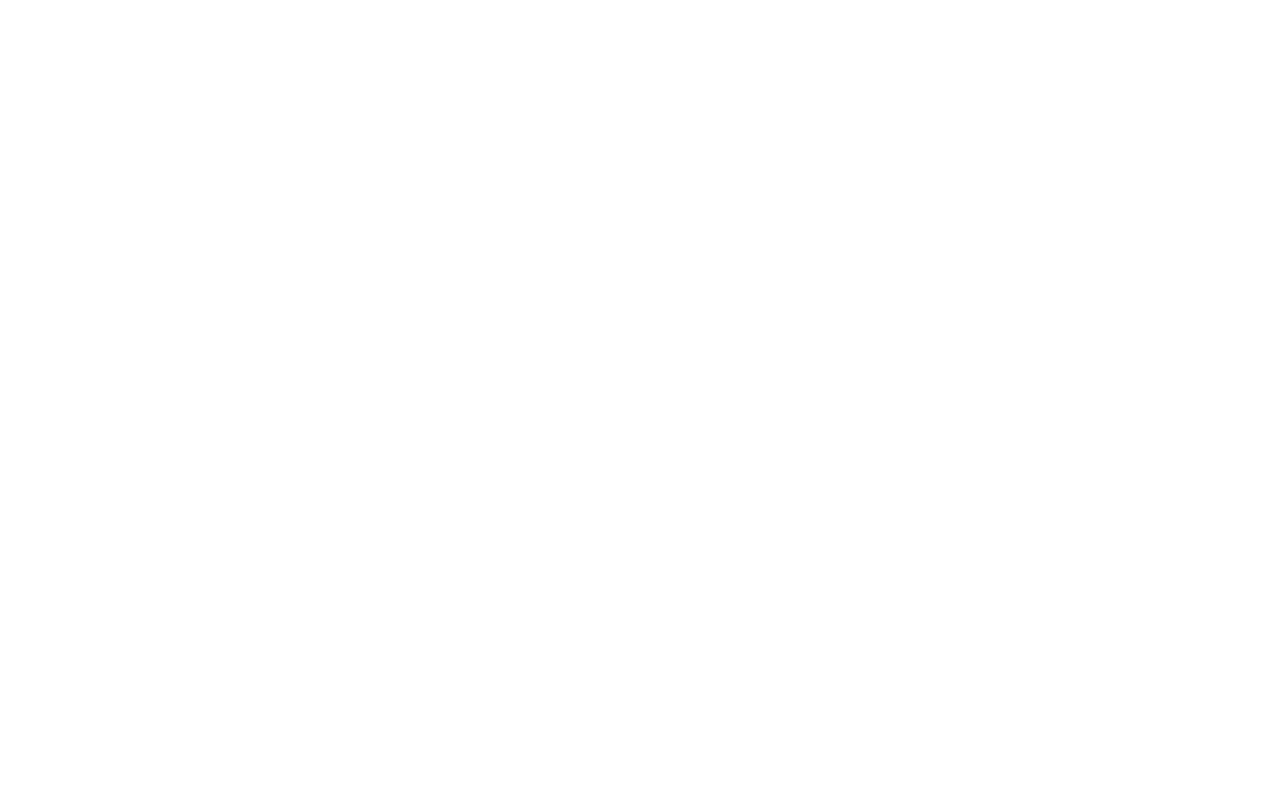
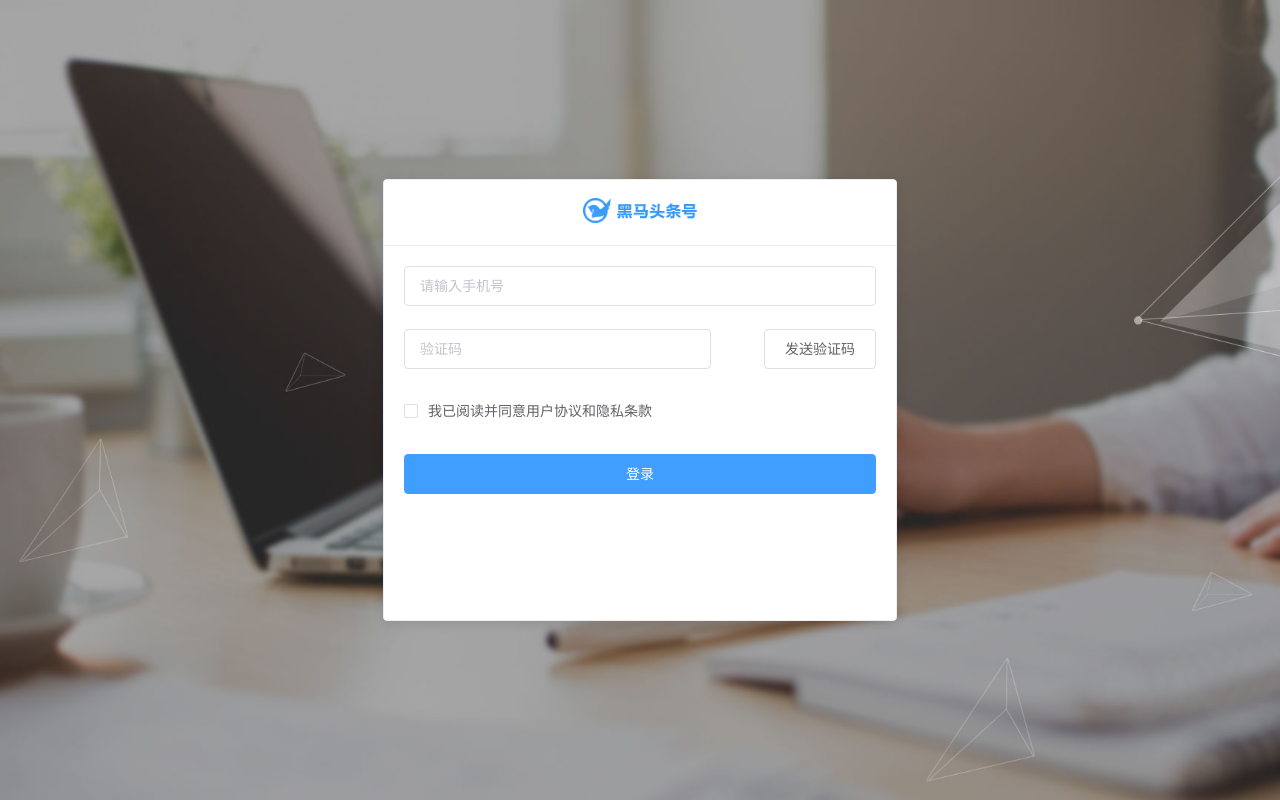
Before and after one commit to zdhtc/pc-toutiao, a Vue app: page /#/login in a window 1280 px wide. Built offline with nearby package versions, Linux system fonts and the light colour scheme.

Commit message:
登陆功能完成并跳转到首页

```diff
--- a/package.json
+++ b/package.json
@@ -8,6 +8,7 @@
     "lint": "vue-cli-service lint"
   },
   "dependencies": {
+    "axios": "^0.19.0",
     "core-js": "^3.3.2",
     "element-ui": "^2.12.0",
     "vue": "^2.6.10",
--- a/src/App.vue
+++ b/src/App.vue
@@ -1,9 +1,6 @@
 <template>
-  <div id="app">
-    <router-view/>
-  </div>
+  <router-view />
 </template>
 
 <style lang="less">
-
 </style>
--- a/src/main.js
+++ b/src/main.js
@@ -4,9 +4,12 @@
 import ElementUI from 'element-ui'
 import 'element-ui/lib/theme-chalk/index.css'
 import './styles/index.less'
+import axios from 'axios'
 
 Vue.config.productionTip = false
 Vue.use(ElementUI)
+axios.defaults.baseURL = 'http://ttapi.research.itcast.cn/mp/v1_0'
+Vue.prototype.$axios = axios
 
 new Vue({
   router,
--- a/src/router/index.js
+++ b/src/router/index.js
@@ -1,22 +1,23 @@
 import Vue from 'vue'
 import VueRouter from 'vue-router'
+import login from '../views/login'
+import index from '../views/home/index.vue'
 
 Vue.use(VueRouter)
 
 const routes = [
-  // {
-  //   path: '/',
-  //   name: 'home',
-  //   component: Home
-  // },
-  // {
-  //   path: '/about',
-  //   name: 'about',
-  //   // route level code-splitting
-  //   // this generates a separate chunk (about.[hash].js) for this route
-  //   // which is lazy-loaded when the route is visited.
-  //   component: () => import(/* webpackChunkName: "about" */ '../views/About.vue')
-  // }
+  {
+    path: '/',
+    redirect: '/login'
+  },
+  {
+    path: '/login',
+    component: login
+  },
+  {
+    path: '/index',
+    component: index
+  }
 ]
 
 const router = new VueRouter({
--- /dev/null
+++ b/src/views/home/index.vue
@@ -0,0 +1,13 @@
+<template>
+  <div></div>
+</template>
+
+<script>
+export default {
+
+}
+</script>
+
+<style>
+
+</style>
--- /dev/null
+++ b/src/views/login.vue
@@ -0,0 +1,115 @@
+<template>
+  <div class="login">
+    <el-card class="card">
+      <div slot="header" class="header">
+        <img src="../assets/imgs/logo_index.png" alt />
+      </div>
+      <el-form :model="loginForm" autocomplete="off" :rules='rule' status-icon ref='loginForm'>
+        <el-form-item prop="mobile">
+          <el-input  v-model="loginForm.mobile" placeholder="请输入手机号"></el-input>
+        </el-form-item>
+        <el-form-item prop="code">
+          <el-input  placeholder="验证码" v-model="loginForm.code" style="width:65%;"></el-input>
+          <el-button plain style="float:right">发送验证码</el-button>
+        </el-form-item>
+        <el-form-item prop="checked">
+          <el-checkbox v-model="loginForm.checked">我已阅读并同意用户协议和隐私条款</el-checkbox>
+        </el-form-item>
+        <el-form-item>
+          <!-- 登录按钮 -->
+          <!-- 注册点击事件 -->
+          <el-button @click="login"  type="primary" style="width:100%">登录</el-button>
+        </el-form-item>
+      </el-form>
+    </el-card>
+  </div>
+</template>
+
+<script>
+export default {
+  data () {
+    const validateMobile = (rule, value, cb) => {
+      if (value.length === 0) {
+        cb(new Error('请输入您的手机号'))
+      }
+      if (!(/^1[3456789]\d{9}$/).test(value)) {
+        cb(new Error('请输入合法的手机号'))
+      }
+      cb()
+    }
+    const validateCode = (rule, value, cb) => {
+      if (value.length === 0) {
+        cb(new Error('请输入您的验证码'))
+      }
+      if (!(/^\d{6}$/).test(value)) {
+        cb(new Error('验证码为6位数字'))
+      }
+      cb()
+    }
+    const validateCheck = (rule, value, cb) => {
+      value ? cb() : cb(new Error('请阅读并同意条款'))
+    }
+    return {
+      loginForm: {
+        mobile: '',
+        code: '',
+        checked: false
+      },
+
+      rule: {
+        mobile: [
+          { validator: validateMobile, trigger: 'blur' }
+        ],
+        code: [
+          { validator: validateCode, trigger: 'blur' }
+        ],
+        checked: [
+          { validator: validateCheck }
+        ]
+      }
+    }
+  },
+  methods: {
+    login () {
+      this.$refs.loginForm.validate((isOK) => {
+        if (isOK) {
+          this.$axios({
+            method: 'POST',
+            url: '/authorizations',
+            data: this.loginForm
+          }).then(res => {
+            window.localStorage.setItem('toutiao-token', res.data.data.token)
+            this.$router.push('/home')
+          }).catch(() => {
+            this.$message({
+              message: '手机号或者验证码错误',
+              type: 'warning'
+            })
+          })
+        }
+      })
+    }
+  }
+}
+</script>
+
+<style lang='less' scoped>
+.login {
+  background: url("../assets/imgs/login_bg.jpg") no-repeat;
+  height: 100vh;
+  background-size: cover;
+  display: flex;
+  justify-content: center;
+  align-items: center;
+  .card {
+    width: 40%;
+    height: 55%;
+    .header{
+      text-align: center;
+      img {
+        height: 25px;
+      }
+    }
+  }
+}
+</style>
```
Also changed, not shown: 1 other file (tests, documents, lock files or other folders).
